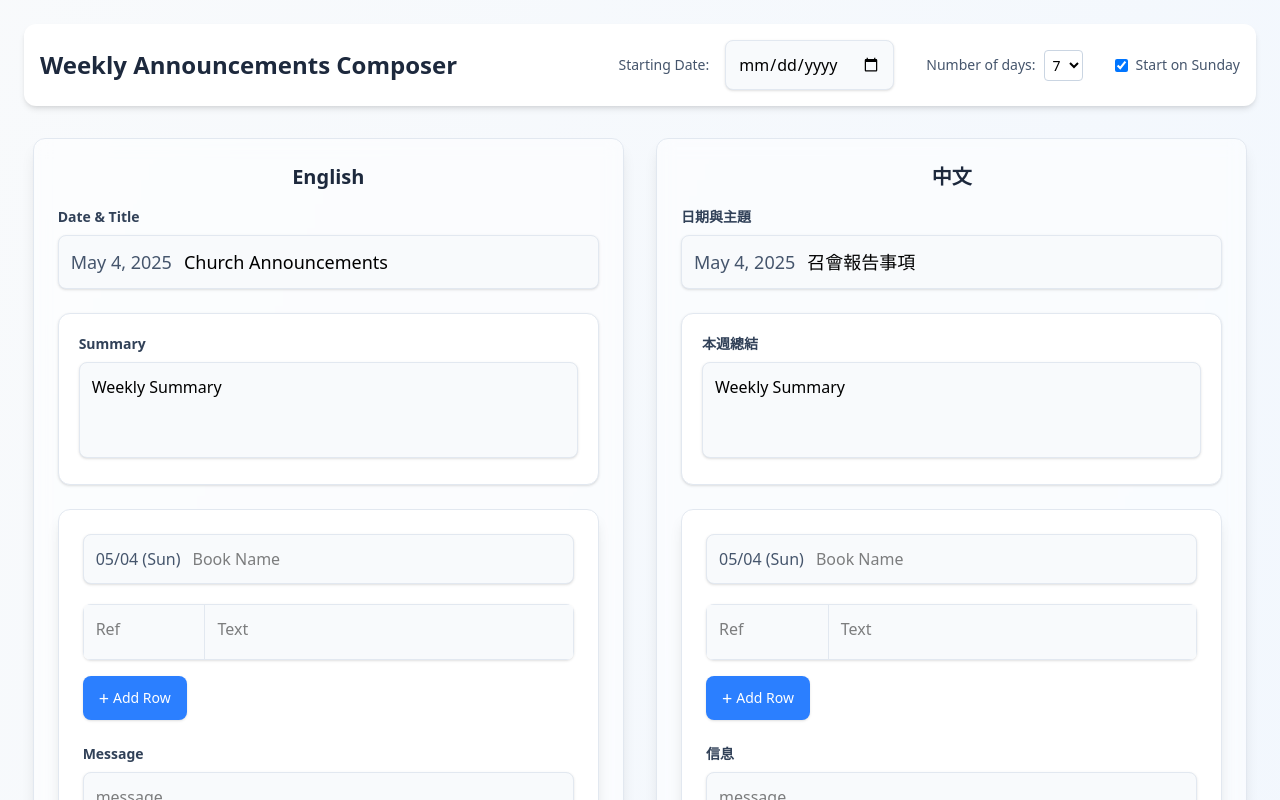
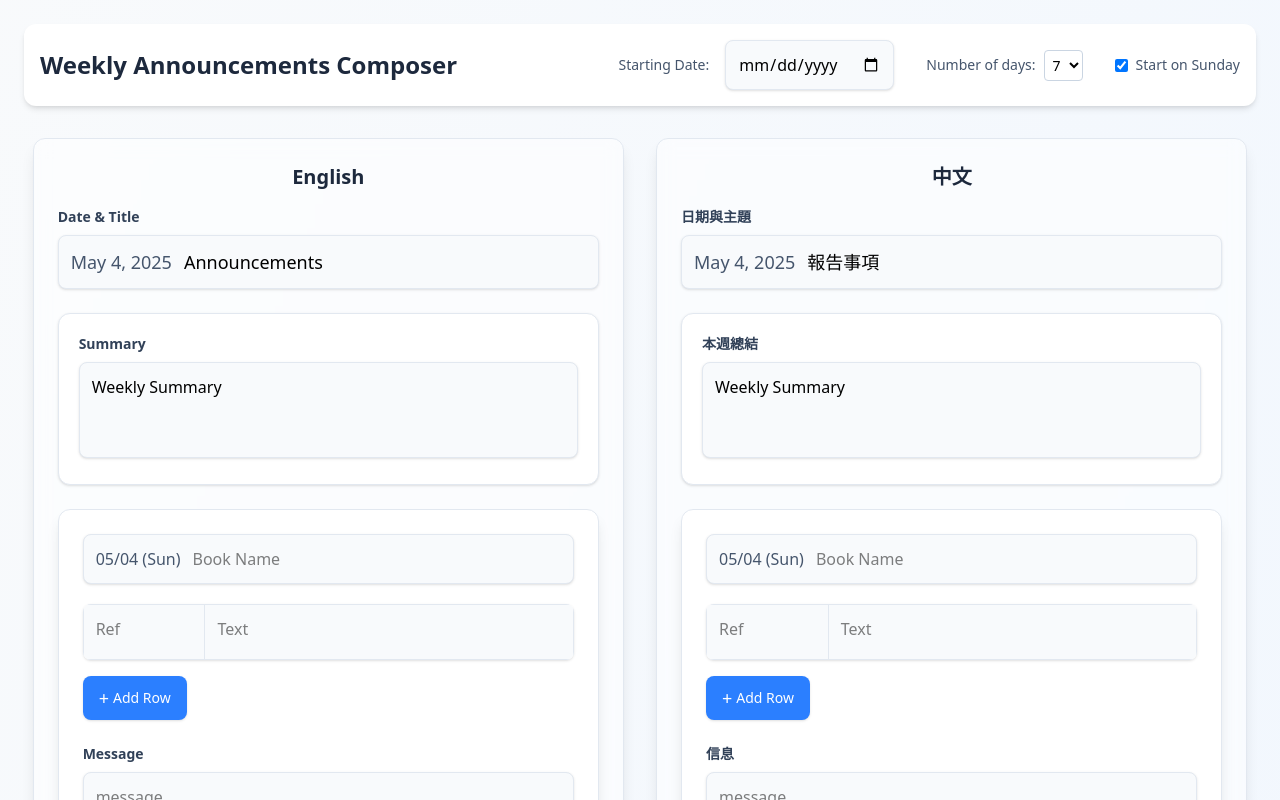
Before and after one commit to FutureKen/mr-editor, a React (Vite) app: page / in a window 1280 px wide. Shown: the top 800 px of the page. Built offline with nearby package versions, Linux system fonts and the light colour scheme.

Commit message:
Update default title in TitleLine component

```diff
--- a/src/components/TitleLine.js
+++ b/src/components/TitleLine.js
@@ -4,7 +4,7 @@ import 'moment/dist/locale/zh-tw'; // Import the Chinese locale data
 
 const TitleLine = ({ date, language }) => {
 	const storageKey = `title_line_${language}`;
-	const defaultTitle = language === 'en' ? 'Church Announcements' : '召會報告事項';
+	const defaultTitle = language === 'en' ? 'Announcements' : '報告事項';
 
 	// Load state from local storage
 	const loadState = () => {
```
